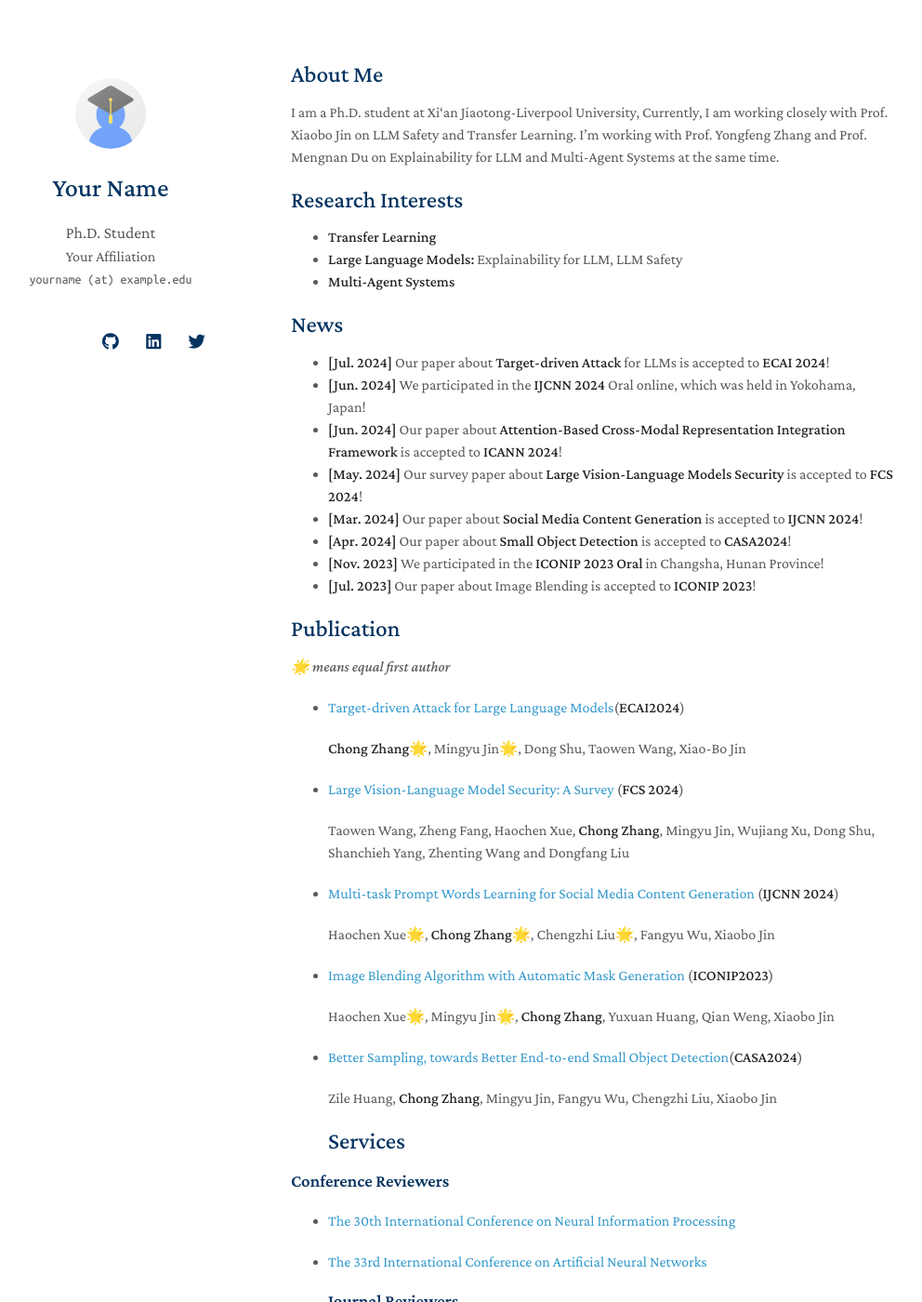
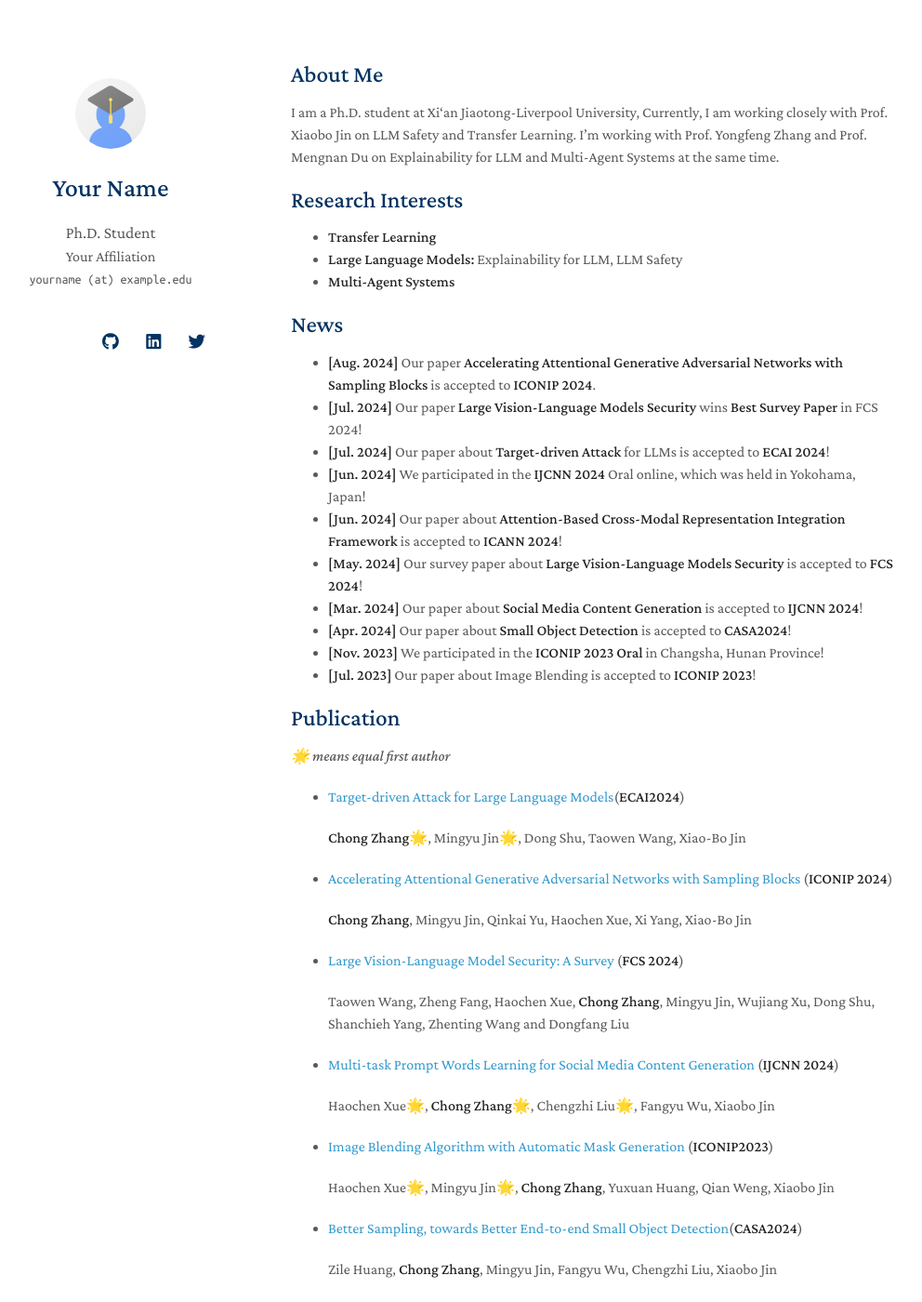
Before and after one commit to franz-chang/ChongZhang.github.io, a Jekyll site: the page built from index.md, in a window 1280 px wide and 1400 px high. Shown: the whole window at 93% size, without its empty margins (157-1149 px from the left). Built offline with Jekyll 4.4.1, drawn with Linux system fonts in a browser that asks for light colours; nearby versions of some CDN libraries; a style sheet for code colours, icons or effects is not loaded; our own code applies the rules of GitHub Pages for plain Markdown files; some of the changed text lies outside the part shown.

Commit message:
Update index.md

```diff
--- a/index.md
+++ b/index.md
@@ -16,6 +16,8 @@ and Multi-Agent Systems at the same time.
 
 ## News
 
+- **[Aug. 2024]** Our paper **Accelerating Attentional Generative Adversarial Networks with Sampling Blocks** is accepted to **ICONIP 2024**.
+- **[Jul. 2024]** Our paper **Large Vision-Language Models Security** wins **Best Survey Paper** in FCS 2024!
 - **[Jul. 2024]** Our paper about **Target-driven Attack** for LLMs is accepted to **ECAI 2024**!
 - **[Jun. 2024]** We participated in the **IJCNN 2024** Oral online, which was held in Yokohama, Japan!
 - **[Jun. 2024]** Our paper about **Attention-Based Cross-Modal Representation Integration Framework** is accepted to **ICANN 2024**!
@@ -30,6 +32,9 @@ and Multi-Agent Systems at the same time.
 - [Target-driven Attack for Large Language Models]()(**ECAI2024**)
 
   **Chong Zhang**🌟, Mingyu Jin🌟, Dong Shu, Taowen Wang, Xiao-Bo Jin
+- [Accelerating Attentional Generative Adversarial Networks with Sampling Blocks]() (**ICONIP 2024**)
+
+  **Chong Zhang**, Mingyu Jin, Qinkai Yu, Haochen Xue, Xi Yang, Xiao-Bo Jin
 
 - [Large Vision-Language Model Security: A Survey]() (**FCS 2024**)
 
```
Also changed, not shown: other parts of index.md (+2 -0 lines).
